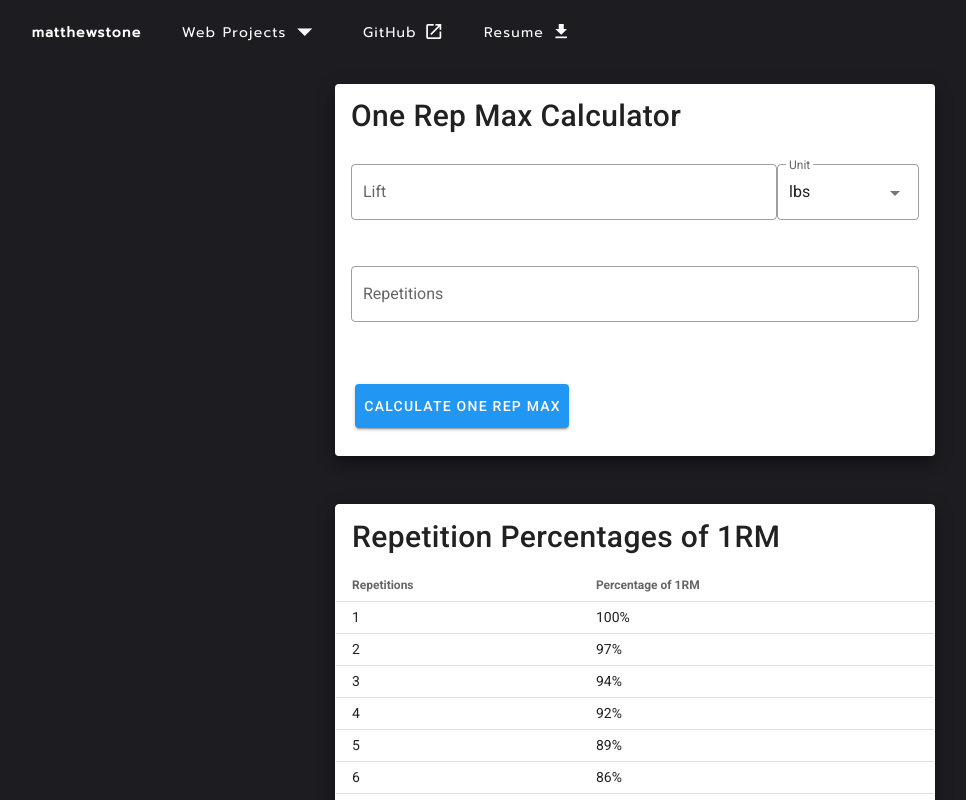
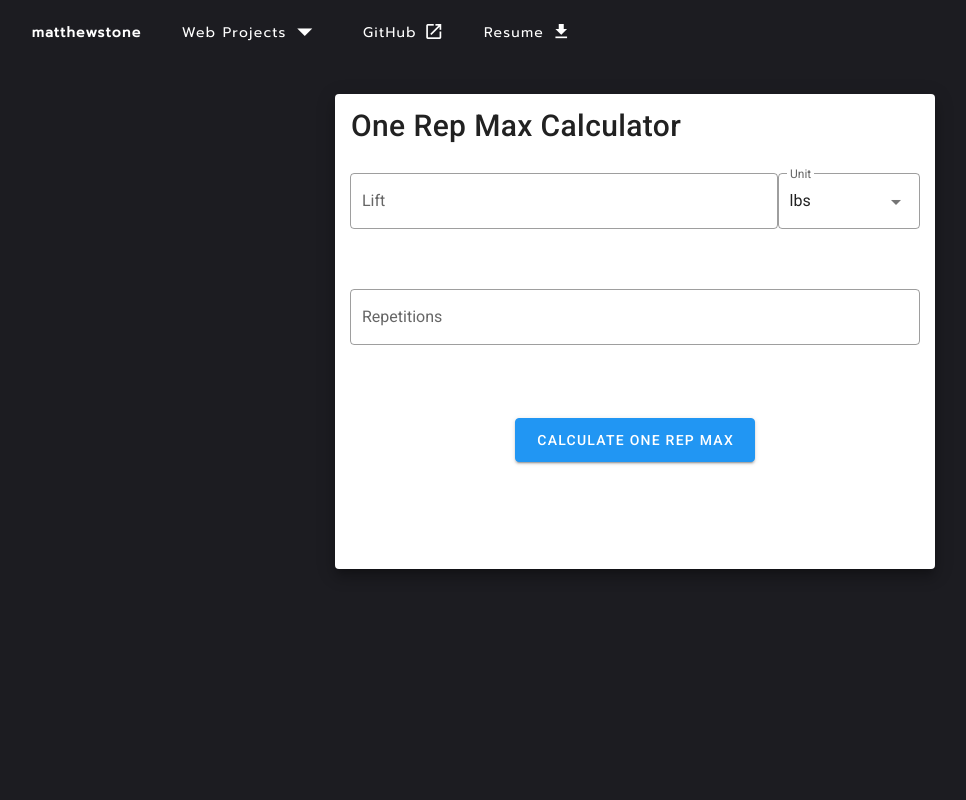
Before and after one commit to MatthewStonee/Personal-Site, a Vue app: page /onerm in a window 1280 px wide. Shown: the top 800 px of the page, without its empty margins (5-971 px from the left). Built offline with nearby package versions, Linux system fonts and the light colour scheme.

Commit message:
Fixed OneRM

```diff
--- a/src/views/OneRM.vue
+++ b/src/views/OneRM.vue
@@ -1,14 +1,16 @@
 <template>
   <div class="cards">
       <v-card
-          max-height="450"
+          max-height="475"
           :width="width"
           elevation="10"
       >
         <v-card-title id="title">One Rep Max Calculator</v-card-title>
-        <v-row  no-gutters class="justify-lg-start justify-md-center justify-sm-center ma-4"
+
+        <div class="reps">
+          <v-row  no-gutters
           >
-          <v-col cols="9">
+            <v-col cols="9" class="text">
               <v-text-field
                   label="Lift"
                   type="number"
@@ -27,9 +29,9 @@
               ></v-select>
             </v-col>
           </v-row>
+        </div>
 
-        <v-row no-gutters class="justify-lg-start justify-md-center justify-sm-center ma-4 mb-n2">
-          <v-col cols="12">
+        <div class="reps">
           <v-text-field
               label="Repetitions"
               type="number"
@@ -38,75 +40,36 @@
               outlined
               placeholder="3"
           ></v-text-field>
-          </v-col>
-        </v-row>
+        </div>
 
-        <v-row class="justify-lg-start justify-md-center justify-sm-center ma-5 ">
-          <div id="render" style="display:none">
+
+        <div id="render" class="answer">
           <h2>{{ answer }}</h2>
         </div>
-        </v-row>
 
-
-        <v-row no-gutters class="justify-lg-start justify-md-center justify-sm-center ma-4">
-          <v-col>
-            <v-card-actions>
         <v-btn
             @click="result"
             large
             color="blue"
-                  class="white--text mt-n2 mb-1 ml-n1"
+            class="white--text btn"
         >
           Calculate One Rep Max
         </v-btn>
-            </v-card-actions>
-          </v-col>
-        </v-row>
-
-
 
       </v-card>
 
-
-    <Table></Table>
 
   </div>
 
 
 </template>
 
-<style>
-
-.cards {
-  display: flex;
-  flex-direction: column;
-  justify-content: center;
-  align-items: center;
-  text-align: center;
-  min-height: 100vh;
-  margin-top: 20px;
-}
-
-#title {
-  /*font-family: "Iowan Old Style";*/
-  font-size: 30px;
-}
-
-v-text-field{
-  width: 20px;
-}
-
-</style>
-
 <script>
-
-import Table from './Table';
 
 export default {
   name: 'OneRM',
 
   components: {
-    Table
   },
 
   created() {
@@ -156,3 +119,42 @@ export default {
 
 };
 </script>
+
+
+<style>
+
+.cards {
+  display: flex;
+  justify-content: center;
+  text-align: center;
+  min-height: 100vh;
+  margin-top: 30px;
+}
+
+.text {
+  padding: 20px;
+}
+
+.answer {
+  padding-left: 15px;
+  padding-right: 15px;
+  text-align: justify-all;
+}
+
+.btn {
+  margin-top: 20px;
+}
+
+.reps {
+  padding: 15px;
+}
+
+#title {
+  font-size: 30px;
+}
+
+v-text-field{
+  width: 15px;
+}
+
+</style>
```
Lines whose indentation alone changed are shown as unchanged.
